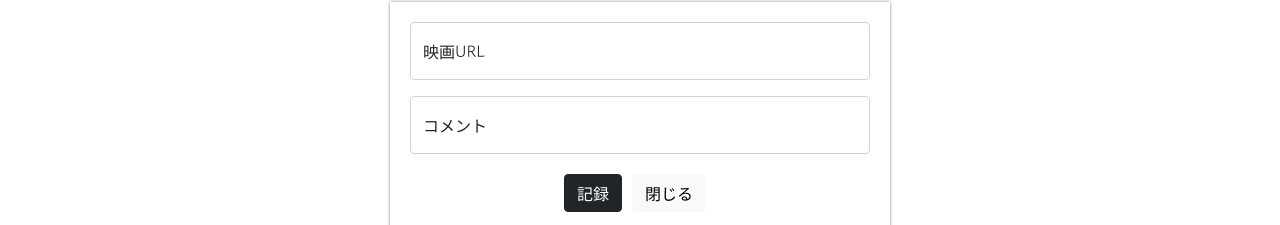
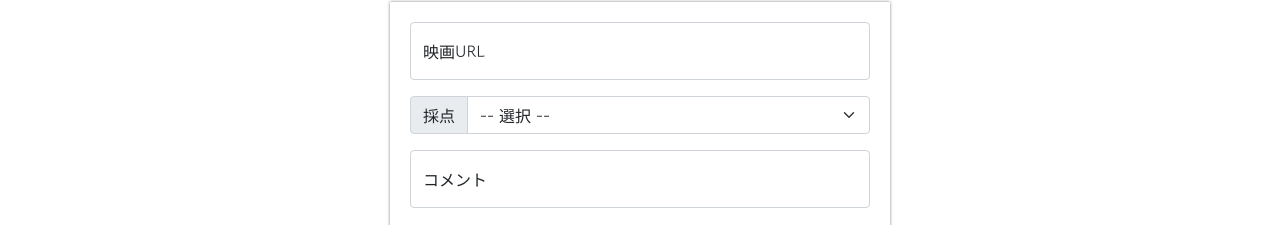
Before and after one commit to Ken-final/mypage, a plain HTML site: page index.html in a window 1280 px wide. Shown: the part 268-493 px from the top of the page. Drawn offline with nearby package versions, Linux system fonts and the light colour scheme.

Commit message:
Update index.html

```diff
--- a/index.html
+++ b/index.html
@@ -94,6 +94,19 @@
         <input type="email" class="form-control" id="floatingInput" placeholder="name@example.com">
         <label for="floatingInput">映画URL</label>
     </div>
+
+    <div class="input-group mb-3">
+  <label class="input-group-text" for="inputGroupSelect01">採点</label>
+  <select class="form-select" id="inputGroupSelect01">
+    <option selected>-- 選択 --</option>
+    <option value="1">⭐️</option>
+    <option value="2">⭐️⭐️</option>
+    <option value="3">⭐️️⭐️⭐</option>
+      <option value="3">⭐️️⭐️⭐⭐️</option>
+      <option value="3">⭐️️⭐️⭐️️⭐️️⭐</option>
+  </select>
+</div>
+
     <div class="form-floating">
         <input type="password" class="form-control" id="floatingPassword" placeholder="Password">
         <label for="floatingPassword">コメント</label>
```
